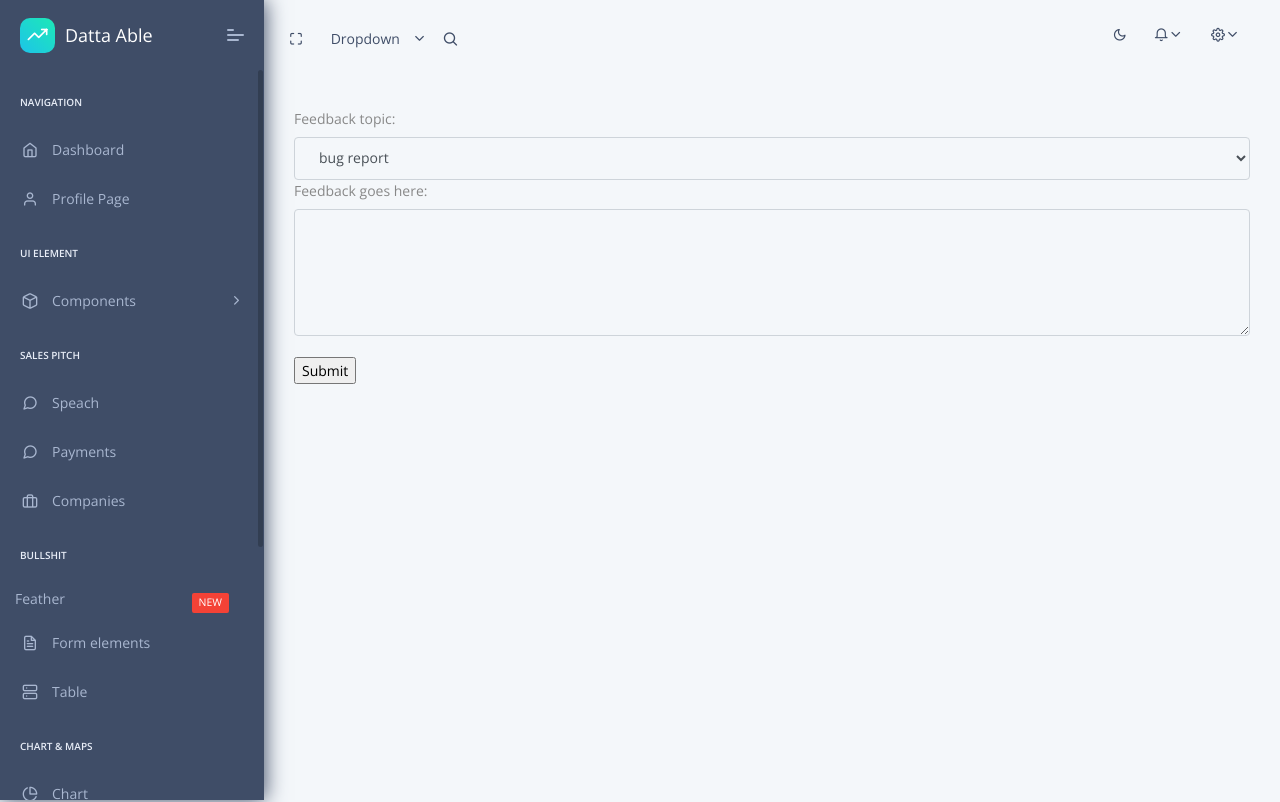
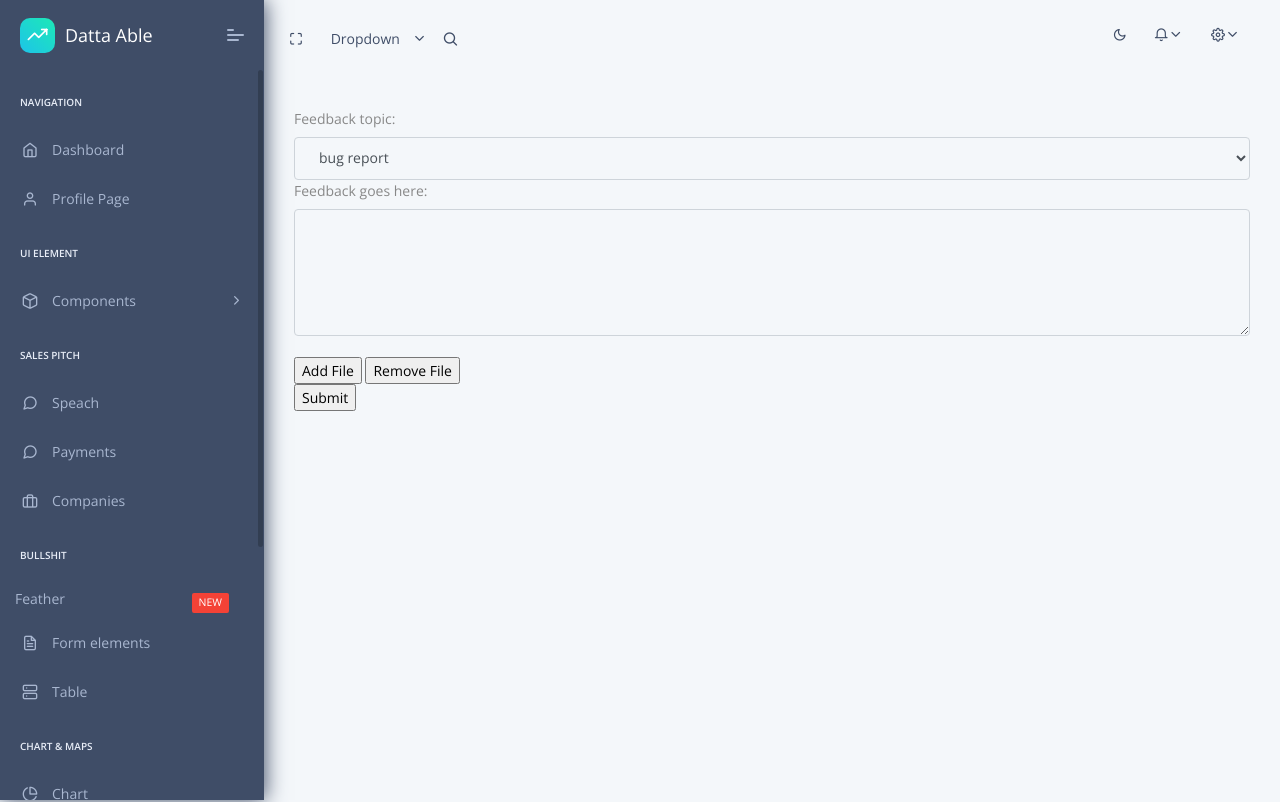
Before and after one commit to GeorgiiKrikun/django-sales-peach, a Django app: page /speach/feedback in a window 1280 px wide. Shown: the top 802 px of the page. Run offline with Django 3.2, Linux system fonts and the light colour scheme; the visitor is signed in with stand-in values (Sample User, id 1); some libraries are stand-ins or nearby versions.

Commit message:
Added form support for file upload

```diff
--- /dev/null
+++ b/apps/static/assets/js/add_file.js
@@ -0,0 +1,16 @@
+function addFile() {
+    var file_div = document.getElementById("file_list")
+    var n_files = file_div.childNodes.length
+    var new_file = document.createElement("input")
+    new_file.setAttribute("type", "file")
+    new_file.setAttribute("name", "file " + n_files)
+    new_file.setAttribute("id", n_files)
+    new_file.setAttribute("class", "form-control")
+    file_div.appendChild(new_file)
+}
+
+function removeFile() {
+    var file_div = document.getElementById("file_list")
+    var inputs = file_div.childNodes
+    file_div.removeChild(inputs[inputs.length - 1])
+}
--- a/apps/templates/home/add_feedback.html
+++ b/apps/templates/home/add_feedback.html
@@ -6,6 +6,8 @@
 {% block stylesheets %}{% endblock stylesheets %}
 
 {% block content %}
+
+{% load static %}
 
 
 <div class="pcoded-main-container">
@@ -22,6 +24,9 @@
             <label for="company_description">Feedback goes here:</label>
             <textarea name="feedback_content" class="form-control" id="company_description" maxlength=1000 rows="5"></textarea>
             </textarea></br>
+            <input type="button" value="Add File" onclick="addFile()" />
+            <input type="button" value="Remove File" onclick="removeFile()" />
+            <div id="file_list"></div>
             <input type="submit" name="Submit" value="Submit" />
         </form>
     </div>
@@ -29,4 +34,6 @@
 
 {% endblock content %}
 
-{% block javascripts %}{% endblock javascripts %}
+{% block javascripts %}
+<script src="{% static 'assets/js/add_file.js' %}"></script>
+{% endblock javascripts %}
```
